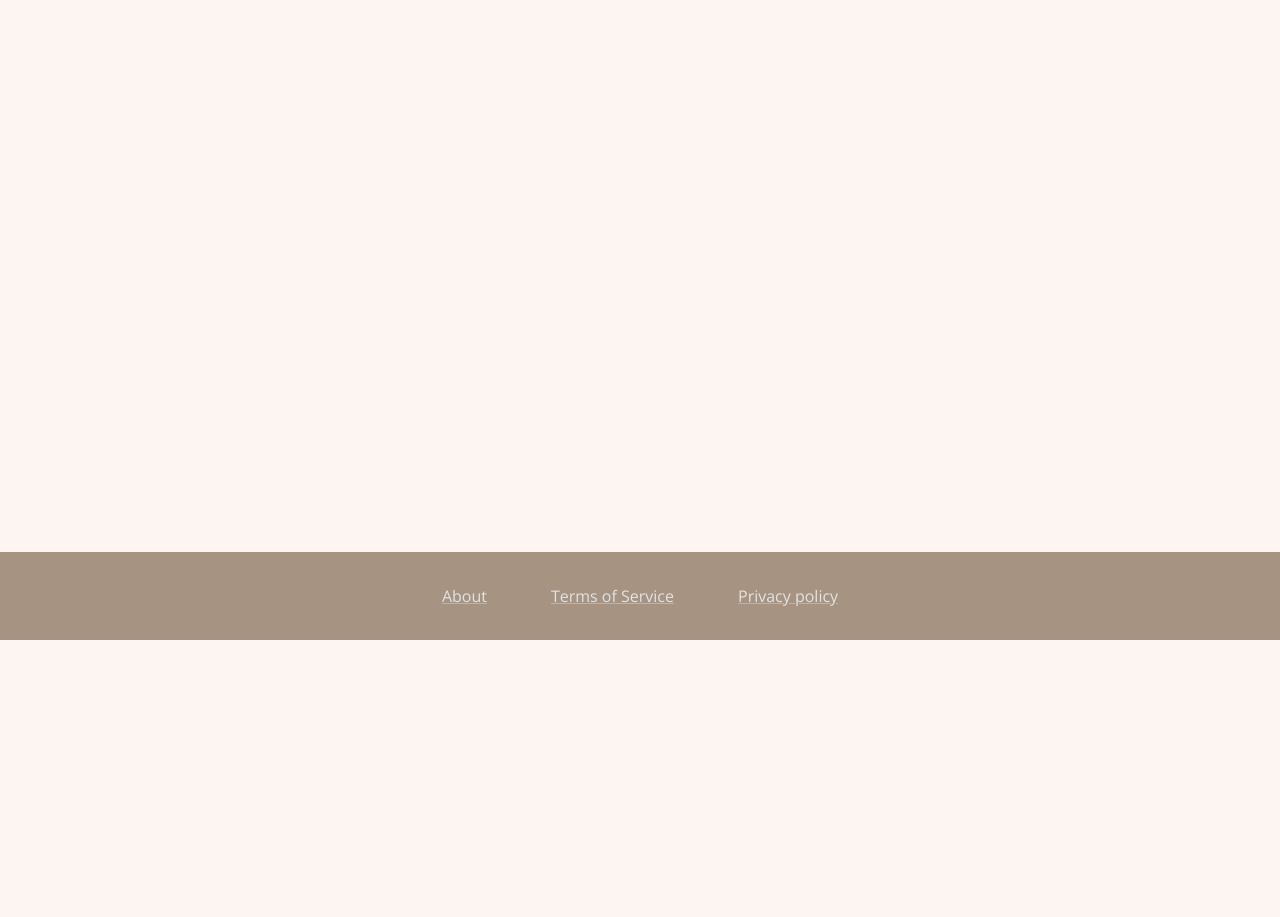
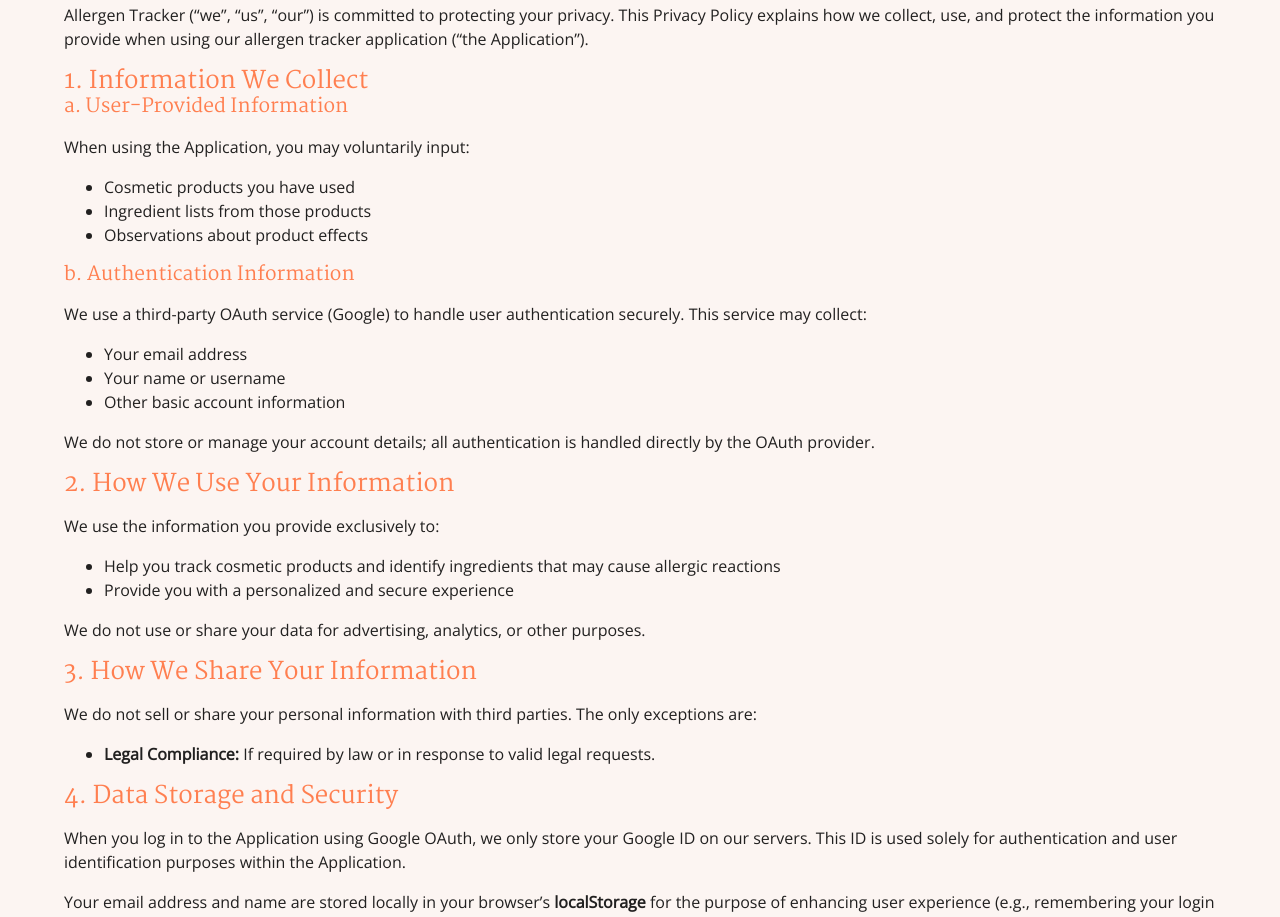
Before and after one commit to jompsku/dw3s-allergentracker, a React (Vite) app in the folder frontend/: page /privacy-policy in a window 1280 px wide. Shown: the part 160-1077 px from the top of the page. Before the commit the page ends 800 px from the top, so only its background shows below. Built offline with nearby package versions, Linux system fonts and the light colour scheme; what @toolpad/core would draw is missing.

Commit message:
add privacy policy

```diff
--- a/frontend/src/components/pages/PrivacyPolicyPage.jsx
+++ b/frontend/src/components/pages/PrivacyPolicyPage.jsx
@@ -1,5 +1,173 @@
+import { Box, Typography } from "@mui/material";
+
 const PrivacyPolicyPage = () => {
-  return (<p>privacy policy</p>);
+  return (
+    <Box>
+      <Typography variant="h2">Privacy Policy</Typography>
+      <p>
+        <strong>Effective Date:</strong> 18.11.2024
+      </p>
+      <p>
+        Allergen Tracker (<q>we</q>, <q>us</q>, <q>our</q>) is committed to
+        protecting your privacy. This Privacy Policy explains how we collect,
+        use, and protect the information you provide when using our allergen
+        tracker application (<q>the Application</q>).
+      </p>
+
+      <Typography variant="h3">1. Information We Collect</Typography>
+      <Typography variant="h4">a. User-Provided Information</Typography>
+      <p>When using the Application, you may voluntarily input:</p>
+      <ul>
+        <li>Cosmetic products you have used</li>
+        <li>Ingredient lists from those products</li>
+        <li>Observations about product effects</li>
+      </ul>
+
+      <Typography variant="h4">b. Authentication Information</Typography>
+      <p>
+        We use a third-party OAuth service (Google) to handle user
+        authentication securely. This service may collect:
+      </p>
+      <ul>
+        <li>Your email address</li>
+        <li>Your name or username</li>
+        <li>Other basic account information</li>
+      </ul>
+      <p>
+        We do not store or manage your account details; all authentication is
+        handled directly by the OAuth provider.
+      </p>
+
+      <Typography variant="h3">2. How We Use Your Information</Typography>
+      <p>We use the information you provide exclusively to:</p>
+      <ul>
+        <li>
+          Help you track cosmetic products and identify ingredients that may
+          cause allergic reactions
+        </li>
+        <li>Provide you with a personalized and secure experience</li>
+      </ul>
+      <p>
+        We do not use or share your data for advertising, analytics, or other
+        purposes.
+      </p>
+
+      <Typography variant="h3">3. How We Share Your Information</Typography>
+      <p>
+        We do not sell or share your personal information with third parties.
+        The only exceptions are:
+      </p>
+      <ul>
+        <li>
+          <strong>Legal Compliance:</strong> If required by law or in response
+          to valid legal requests.
+        </li>
+      </ul>
+
+      <Typography variant="h3">4. Data Storage and Security</Typography>
+      <p>
+        When you log in to the Application using Google OAuth, we only store
+        your Google ID on our servers. This ID is used solely for authentication
+        and user identification purposes within the Application.
+      </p>
+      <p>
+        Your email address and name are stored locally in your browser’s{" "}
+        <strong>localStorage</strong> for the purpose of enhancing user
+        experience (e.g., remembering your login details). This data is not
+        stored on our servers and is only accessible on the device you are
+        using.
+      </p>
+      <p>
+        We do not use, sell, or share this locally stored data for any other
+        purposes beyond the basic functionality of the Application.
+      </p>
+
+      <ul>
+        <li>
+          User data about products and ingredients is securely stored and
+          handled with appropriate technical measures.
+        </li>
+        <li>
+          Account authentication and related information are securely managed by
+          the OAuth provider.
+        </li>
+      </ul>
+
+      <Typography variant="h3">5. Your Choices</Typography>
+      <p>You have the following choices regarding your data:</p>
+      <ul>
+        <li>
+          <strong>Access and Update:</strong> You can edit or delete product and
+          ingredient information directly within the Application.
+        </li>
+        <li>
+          <strong>Delete Account:</strong> To revoke access or delete your OAuth
+          account, please manage this through your OAuth provider. If you wish
+          to delete product and ingredient data stored in the Application,
+          contact us. The contact details are available on our{" "}
+          <a href="/about" style={{ textDecoration: "underline" }}>
+            About
+          </a>{" "}
+          page.
+        </li>
+      </ul>
+
+      <Typography variant="h3">6. GDPR Compliance</Typography>
+      <p>
+        This Application complies with the General Data Protection Regulation
+        (GDPR). As a user in the European Union, you have the following rights
+        regarding your personal data:
+      </p>
+      <ul>
+        <li>
+          <strong>Access:</strong> You can request access to the data you have
+          provided.
+        </li>
+        <li>
+          <strong>Correction:</strong> You can request corrections to inaccurate
+          or incomplete data.
+        </li>
+        <li>
+          <strong>Deletion:</strong> You can request the deletion of your data
+          at any time.
+        </li>
+        <li>
+          <strong>Revocation:</strong> You can revoke consent for data
+          processing by managing your OAuth settings or contacting us.
+        </li>
+      </ul>
+      <p>
+        For more information or to exercise your rights, please contact us. The
+        contact details are available on our{" "}
+        <a href="/about" style={{ textDecoration: "underline" }}>
+          About
+        </a>{" "}
+        page.
+      </p>
+
+      <Typography variant="h3">7. Children’s Privacy</Typography>
+      <p>
+        The Application is not intended for individuals under 13. We do not
+        knowingly collect personal information from children.
+      </p>
+
+      <Typography variant="h3">8. Changes to This Privacy Policy</Typography>
+      <p>
+        We may update this Privacy Policy from time to time. Changes will be
+        effective immediately upon posting.
+      </p>
+
+      <Typography variant="h3">9. Contact Us</Typography>
+      <p>
+        If you have any questions or concerns about this Privacy Policy, please
+        contact us. The contact details are available on our{" "}
+        <a href="/about" style={{ textDecoration: "underline" }}>
+          About
+        </a>{" "}
+        page.
+      </p>
+    </Box>
+  );
 };
 
 export default PrivacyPolicyPage;
```
